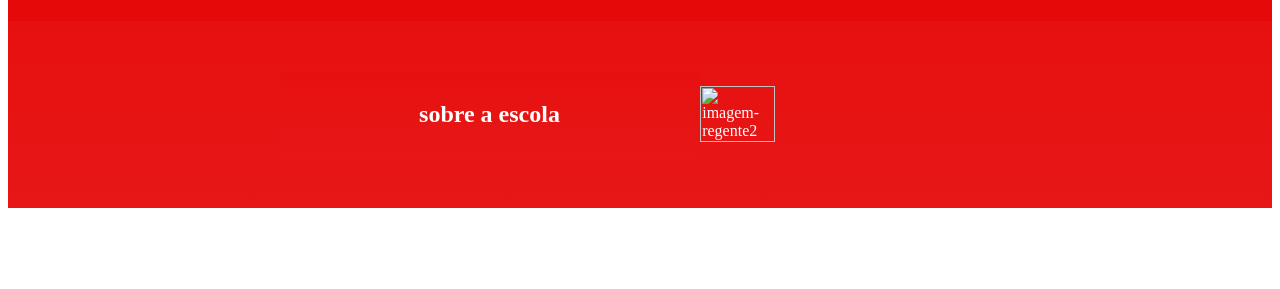
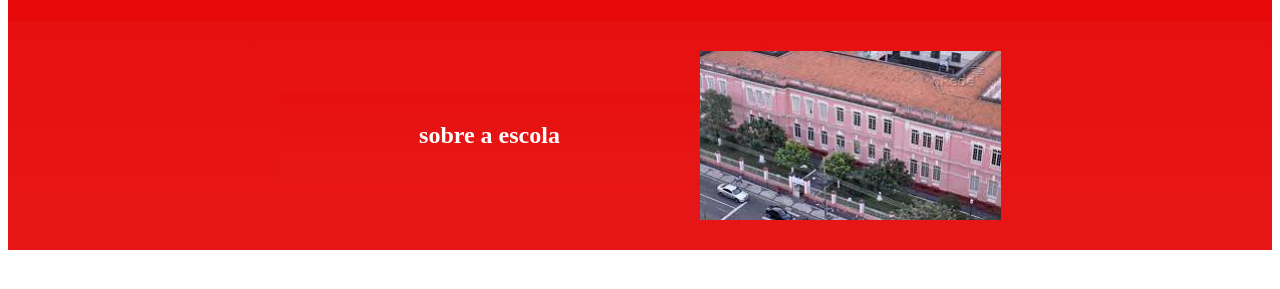
Before and after one commit to euamandinhafernandesss/site-escola, a plain HTML site: page index.html in a window 1280 px wide. Shown: the part 129-418 px from the top of the page. Drawn offline with Linux system fonts and the light colour scheme.

Commit message:
Add files via upload

```diff
--- a/index.html
+++ b/index.html
@@ -22,7 +22,7 @@ index.html
             <p class="escola-texto-um"></p>
             <p class="escola-texto-dois"></p>
         </div>
-        <img class="escola-imagem" src="estudante-regente.png" alt="imagem-regente2">
+        <img class="escola-imagem" src="imagem 2.jpeg" alt="imagem-regente2">
     </section>
 
 </body>
```
Also changed, not shown: imagem 2.jpeg (added).
